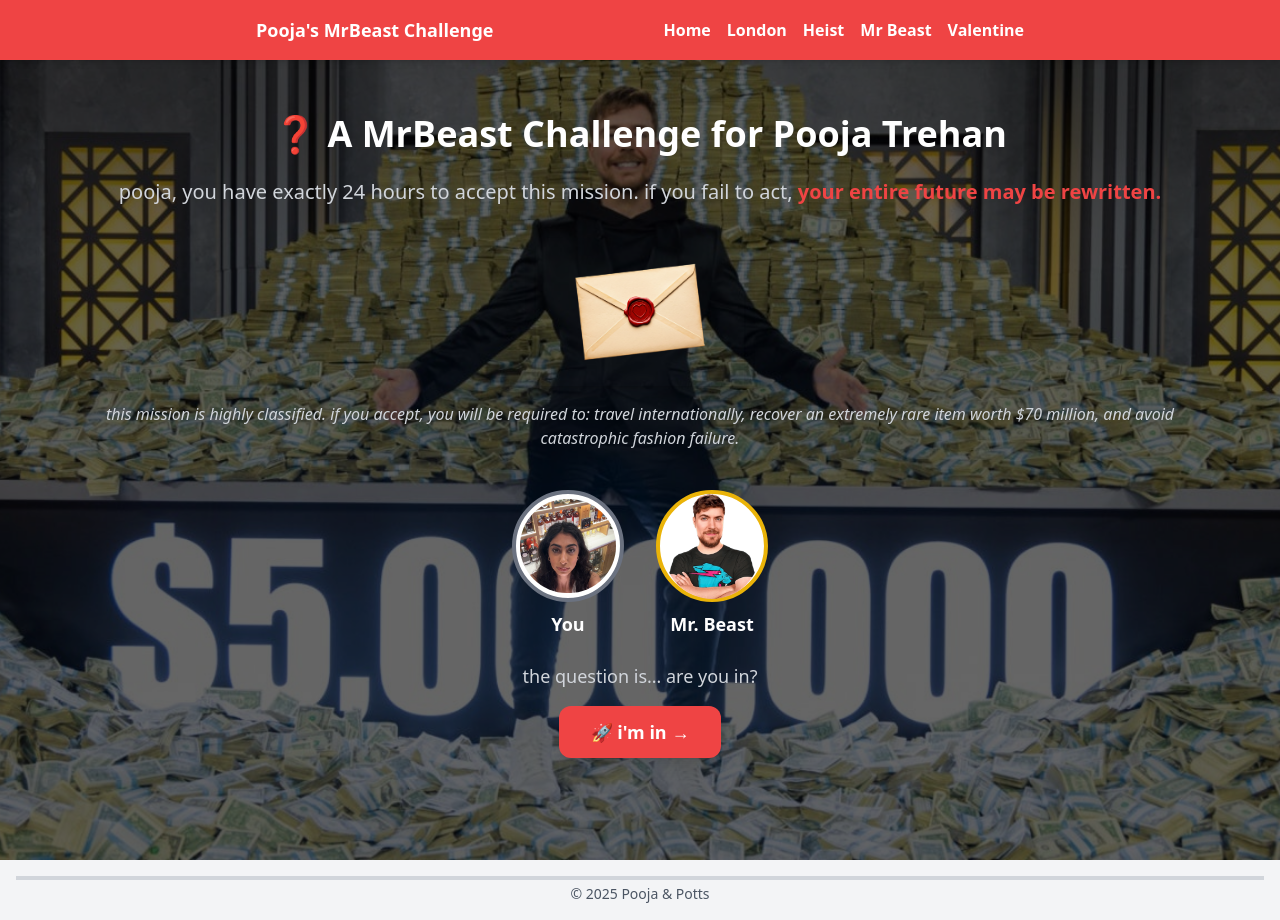
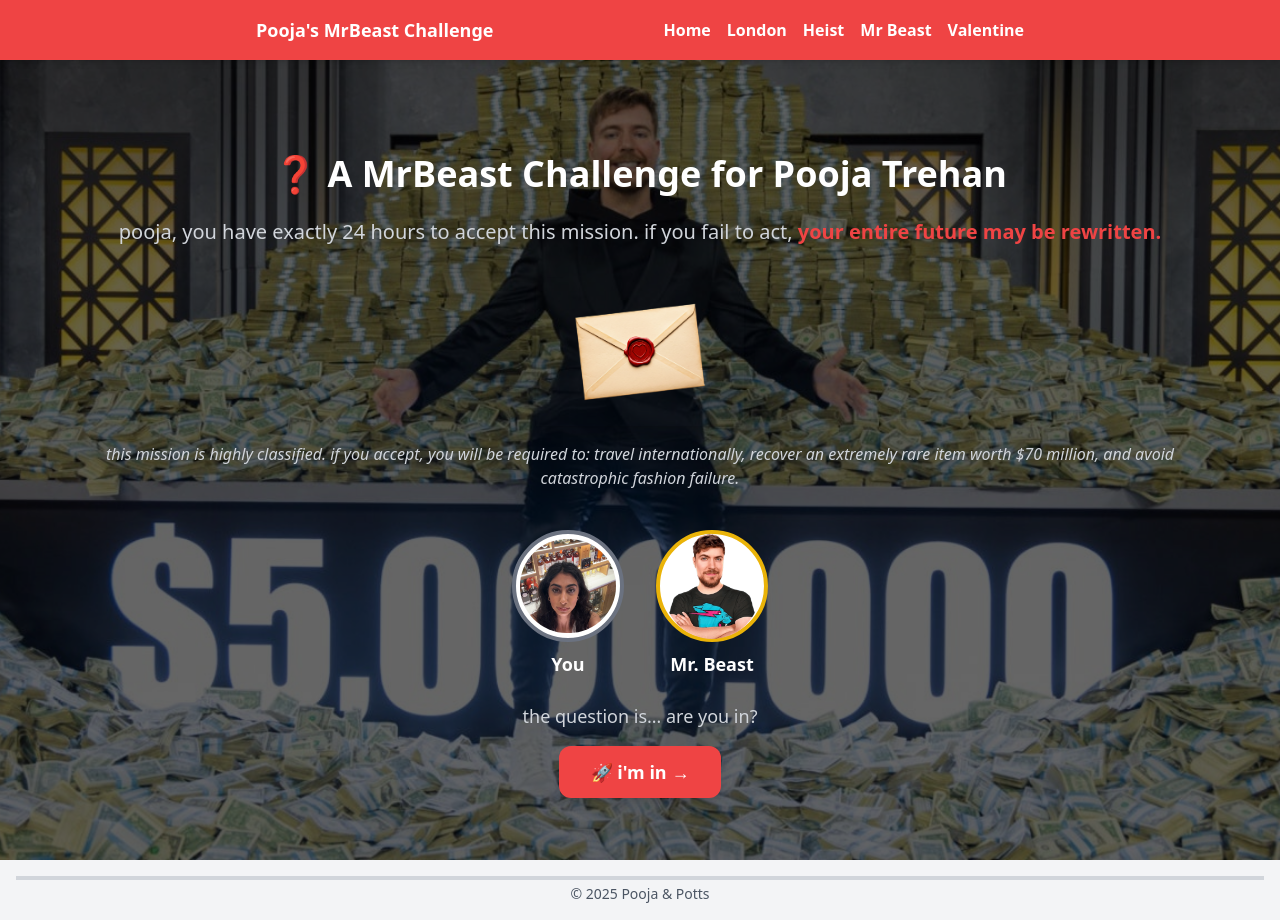
Before and after one commit to anirudhp15/valentine, a Next.js app: page / in a window 1280 px wide. Built offline with nearby package versions, Linux system fonts and the light colour scheme.

Commit message:
edited home top padding

```diff
--- a/src/pages/index.jsx
+++ b/src/pages/index.jsx
@@ -19,7 +19,7 @@
         />
 
         {/* Content Overlay */}
-        <div className="absolute inset-0 flex flex-col items-center justify-center p-8 pt-20 text-center text-white bg-black bg-opacity-60">
+        <div className="absolute inset-0 flex flex-col items-center justify-center p-8 pt-40 text-center text-white bg-black bg-opacity-60">
           {/* Title */}
           <motion.h1
             initial={{ opacity: 0, scale: 0.8 }}
```
